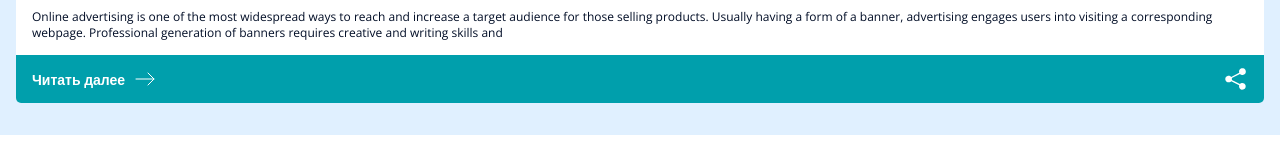
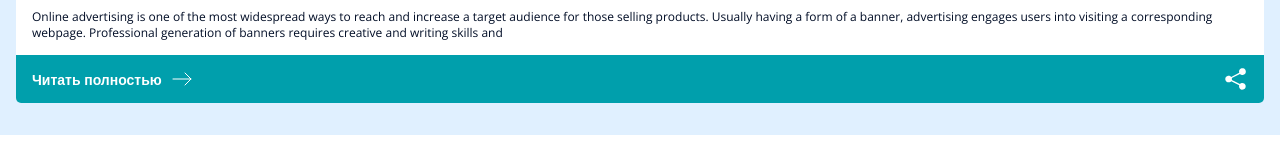
Before and after one commit to marja555/research, a React (Create React App) app: page / in a window 1280 px wide. Shown: the part 311-468 px from the top of the page. Built offline with nearby package versions, Linux system fonts and the light colour scheme.

Commit message:
fix: text content

```diff
--- a/src/components/Publications/Publication.jsx
+++ b/src/components/Publications/Publication.jsx
@@ -14,7 +14,7 @@ export const Publication = ({ title, authors, image, text, fullLink }) => {
       <SharePopup isOpen={isShareOpen} fullLink={fullLink} />
       <div className="publication__share-wrapper">
         <a className="publication__read-more" href={fullLink}>
-          Читать далее
+          Читать полностью
         </a>
         <button className="publication__share-button" onClick={handleShareClick} />
       </div>
```
